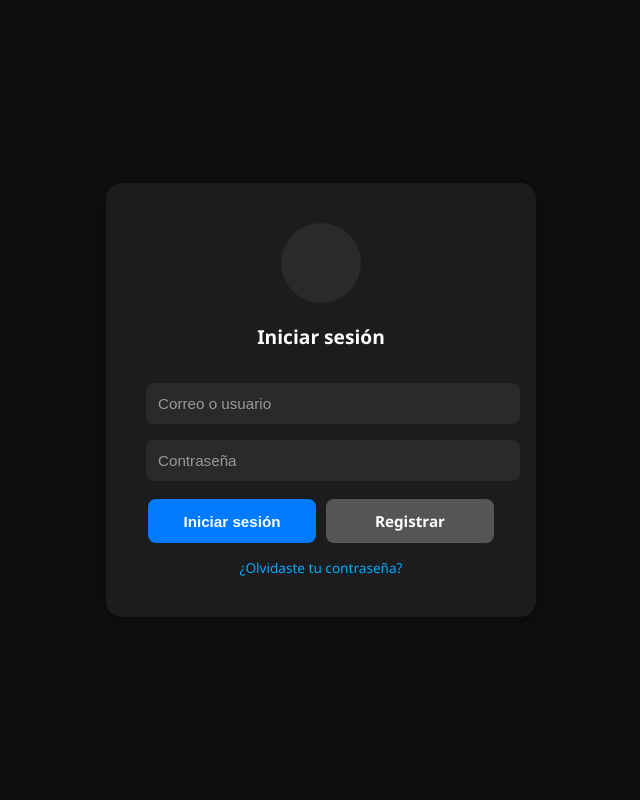
After one commit to DanielAlfonsoBabativaDiaz/CarnesCondoy, a Flask app: page /login in a window 1280 px wide. The commit adds this page. Shown: the whole page, without its empty margins (319-959 px from the left). Run offline with Flask 3, Linux system fonts and the light colour scheme.

Commit message:
agregado bd y inisio de sesion

```diff
--- a/app.py
+++ b/app.py
@@ -1,17 +1,46 @@
-from flask import Flask
-from flask import render_template
-from flask import request
+from flask import Flask, render_template, request, redirect, url_for, flash, jsonify, session
+from flask_sqlalchemy import SQLAlchemy
+from flask_login import LoginManager, login_user, logout_user, login_required, UserMixin, current_user
+from werkzeug.security import generate_password_hash, check_password_hash
+from dotenv import load_dotenv
 from datetime import datetime, timedelta
 from PIL import Image, ImageDraw, ImageFont
+import os
 import LinearRegression
 import joblib
 import numpy as np
 import pickle
 import pandas as pd
 
+load_dotenv()
 
 app = Flask (__name__)
+app.secret_key = os.getenv("SECRET_KEY", "cambiame-por-secreto")
+app.config["SQLALCHEMY_DATABASE_URI"] = os.getenv("SQLALCHEMY_DATABASE_URI", "sqlite:///database.db")
+app.config["SQLALCHEMY_TRACK_MODIFICATIONS"] = False
 model = joblib.load("modelo_vencimiento.pkl")
+
+db = SQLAlchemy(app)
+login_manager = LoginManager(app)
+login_manager.login_view = "login"
+
+class User(UserMixin, db.Model):
+    __tablename__ = "users"
+    id = db.Column(db.Integer, primary_key=True)
+    username = db.Column(db.String(120), unique=True, nullable=False)
+    email = db.Column(db.String(200), unique=True, nullable=False)
+    password_hash = db.Column(db.String(256), nullable=False)
+    created_at = db.Column(db.DateTime, default=datetime.utcnow)
+
+    def set_password(self, password):
+        self.password_hash = generate_password_hash(password)
+
+    def check_password(self, password):
+        return check_password_hash(self.password_hash, password)
+
+@login_manager.user_loader
+def load_user(user_id):
+    return User.query.get(int(user_id))
 
 
 def generar_etiqueta(fecha_corte, dias_predichos):
@@ -53,10 +82,107 @@ def crear_etiqueta_imagen(etiqueta):
 def navbar():
     return render_template('navbar.html')
 
-@app.route('/')
-def home():
-    Myname = "Carnes Condoy"
-    return render_template('index.html', name=Myname)
+@app.route("/")
+def index():
+    if current_user.is_authenticated:
+        return redirect(url_for("dashboard"))  # o home, según lo que uses como principal
+    return redirect(url_for("login"))
+
+#@app.route('/carnes')
+#def home():
+#    Myname = "Carnes Condoy"
+#    return render_template('index.html', name=Myname)
+
+@app.route("/dashboard")
+@login_required
+def dashboard():
+    return render_template("index.html", user=current_user)
+
+@app.route("/register", methods=["GET", "POST"])
+def register():
+    if request.method == "POST":
+        username = request.form.get("username", "").strip()
+        email = request.form.get("email", "").strip().lower()
+        password = request.form.get("password", "")
+
+        # Validaciones básicas
+        if not username or not email or not password:
+            flash("Todos los campos son obligatorios.", "warning")
+            return redirect(url_for("register"))
+
+        if User.query.filter((User.username == username) | (User.email == email)).first():
+            flash("Usuario o email ya registrado.", "danger")
+            return redirect(url_for("register"))
+
+        # Crear usuario
+        user = User(username=username, email=email)
+        user.set_password(password)
+        db.session.add(user)
+        db.session.commit()
+
+        login_user(user)  # iniciar sesión automáticamente
+        flash("Registro exitoso. Has iniciado sesión.", "success")
+        return redirect(url_for("dashboard"))
+
+    # GET
+    return render_template("register.html")
+
+@app.route("/login", methods=["GET", "POST"])
+def login():
+    if request.method == "POST":
+        email_or_username = request.form.get("email_or_username", "").strip().lower()
+        password = request.form.get("password", "")
+
+        # Buscar usuario por email o username
+        user = User.query.filter(
+            (User.email == email_or_username) | (User.username == email_or_username)
+        ).first()
+
+        if not user:
+            flash("Usuario no existe.", "danger")
+            return redirect(url_for("login"))
+
+        if not user.check_password(password):
+            flash("Contraseña incorrecta.", "danger")
+            return redirect(url_for("login"))
+
+        login_user(user)
+        flash("Inicio de sesión exitoso.", "success")
+        return redirect(url_for("dashboard"))
+
+    return render_template("login.html")
+
+@app.route("/logout")
+@login_required
+def logout():
+    logout_user()
+    return redirect(url_for("login"))
+
+@app.route("/forgot-password", methods=["GET", "POST"])
+def forgot_password():
+    if request.method == "POST":
+        email = request.form.get("email", "").strip().lower()
+        user = User.query.filter_by(email=email).first()
+        if not user:
+            flash("No se encontró ninguna cuenta con ese correo.", "warning")
+            return redirect(url_for("forgot_password"))
+
+        flash("Se ha enviado un correo con instrucciones para restablecer la contraseña (simulado).", "info")
+        return redirect(url_for("login"))
+
+    return render_template("forgot_password.html")
+
+@app.route("/me")
+def me():
+    if not current_user.is_authenticated:
+        return jsonify({"authenticated": False}), 401
+    return jsonify({
+        "authenticated": True,
+        "id": current_user.id,
+        "username": current_user.username,
+        "email": current_user.email,
+        "created_at": current_user.created_at.isoformat()
+    })
 
 @app.route("/prediccion", methods=["GET", "POST"])
 def predecir():
@@ -84,8 +210,10 @@ def predecir():
     return render_template("prediccion.html", etiqueta=etiqueta, ruta_imagen=ruta_imagen)
 
 
+if __name__ == "__main__":
+    def create_tables():
+        with app.app_context():
+            db.create_all()
 
-
-
-if __name__== '__main__':
+    create_tables()
     app.run(debug=True)
--- a/requirements.txt
+++ b/requirements.txt
@@ -35,3 +35,6 @@ threadpoolctl==3.5.0
 tzdata==2025.1
 virtualenv==20.31.2
 Werkzeug==3.1.3
+Flask-SQLAlchemy==3.1.1
+Flask-Login==0.6.3
+python-dotenv==1.0.1
--- /dev/null
+++ b/static/css/login.css
@@ -0,0 +1,131 @@
+body {
+    background-color: #0f0f0f;
+    font-family: 'Segoe UI', Tahoma, Geneva, Verdana, sans-serif;
+    display: flex;
+    justify-content: center;
+    align-items: center;
+    height: 100vh;
+    margin: 0;
+}
+
+.login-container {
+    background-color: #1c1c1e;
+    border-radius: 16px;
+    box-shadow: 0 4px 20px rgba(0, 0, 0, 0.4);
+    padding: 40px;
+    width: 350px;
+    color: white;
+    text-align: center;
+}
+
+.login-avatar {
+    width: 80px;
+    height: 80px;
+    border-radius: 50%;
+    background-color: #2a2a2d;
+    margin: 0 auto 20px auto;
+}
+
+h2 {
+    margin-bottom: 25px;
+    font-size: 1.2rem;
+    color: #fff;
+}
+
+input[type="text"],
+input[type="email"],
+input[type="password"] {
+    width: 100%;
+    padding: 12px;
+    margin: 8px 0;
+    border: none;
+    border-radius: 8px;
+    background-color: #2a2a2d;
+    color: white;
+    outline: none;
+    font-size: 0.95rem;
+}
+
+input::placeholder {
+    color: #999;
+}
+
+button {
+    width: 48%;
+    padding: 12px;
+    border: none;
+    border-radius: 8px;
+    font-weight: bold;
+    cursor: pointer;
+    font-size: 0.95rem;
+}
+
+.button-group {
+    display: flex;
+    justify-content: center;
+    gap: 10px; /* Espacio entre botones */
+    margin-top: 10px;
+}
+
+.btn-login,
+.btn-cancel {
+    width: 48%;
+    padding: 12px;
+    border-radius: 8px;
+    font-weight: bold;
+    font-size: 0.95rem;
+    text-align: center;
+    cursor: pointer;
+    text-decoration: none;
+    border: none;
+}
+
+.btn-login {
+    background-color: #007bff;
+    color: white;
+}
+
+.btn-login:hover {
+    background-color: #006ae6;
+}
+
+.btn-cancel {
+    display: inline-block;
+    width: 48%;
+    padding: 12px;
+    border-radius: 8px;
+    background-color: #555;
+    color: white;
+    text-align: center;
+    font-weight: bold;
+    font-size: 0.95rem;
+    text-decoration: none;
+    cursor: pointer;
+    border: none;
+    box-sizing: border-box;
+}
+
+.btn-cancel:hover {
+    background-color: #666;
+}
+
+.forgot-password {
+    display: block;
+    margin-top: 15px;
+    font-size: 0.85rem;
+    color: #00aaff;
+    text-decoration: none;
+}
+
+.forgot-password:hover {
+    text-decoration: underline;
+}
+
+.flash-messages {
+    background-color: #2a2a2d;
+    color: #ff4c4c;
+    border-radius: 8px;
+    padding: 10px;
+    margin-bottom: 15px;
+    font-size: 0.9rem;
+}
--- /dev/null
+++ b/templates/dashboard.html
@@ -0,0 +1,6 @@
+{% extends "base.html" %}
+{% block content %}
+  <h2>Dashboard</h2>
+  <p>Bienvenido, {{ user.username }} ({{ user.email }}).</p>
+  <p>Cuenta creada: {{ user.created_at }}</p>
+{% endblock %}
--- a/templates/index.html
+++ b/templates/index.html
@@ -20,6 +20,10 @@
         <li><a href="/">Inicio</a></li>
         <li><a href="prediccion">Predicción</a></li>
     </ul>
+
+    <div class="logout-section">
+        <a href="{{ url_for('logout') }}" class="btn-logout">Cerrar sesión</a>
+    </div>
 </div>
     <script>
         const toggleBtn = document.querySelector('.toggle-btn');
--- /dev/null
+++ b/templates/login.html
@@ -0,0 +1,32 @@
+<!DOCTYPE html>
+<html lang="es">
+<head>
+    <meta charset="UTF-8">
+    <title>Iniciar sesión</title>
+    <link rel="stylesheet" href="{{ url_for('static', filename='css/login.css') }}">
+</head>
+<body>
+    <div class="login-container">
+        <div class="login-avatar"></div>
+        <h2>Iniciar sesión</h2>
+        {% with messages = get_flashed_messages(with_categories=true) %}
+  {% if messages %}
+    {% for category, message in messages %}
+      <div class="flash-message {{ category }}">{{ message }}</div>
+    {% endfor %}
+  {% endif %}
+{% endwith %}
+        <form method="POST" action="{{ url_for('login') }}">
+            <input type="text" name="email_or_username" placeholder="Correo o usuario" required>
+            <input type="password" name="password" placeholder="Contraseña" required>
+
+            <div class="button-group">
+    <button type="submit" class="btn-login">Iniciar sesión</button>
+    <a href="{{ url_for('register') }}" class="btn-cancel">Registrar</a>
+</div>
+
+            <a href="{{ url_for('forgot_password') }}" class="forgot-password">¿Olvidaste tu contraseña?</a>
+        </form>
+    </div>
+</body>
+</html>
```
Also changed, not shown: templates/base.html (added, +38 -0 lines), templates/forgot_password.html (added, +21 -0 lines), templates/register.html (added, +26 -0 lines), instance/database.db (added), package-lock.json (added), 2 other files.
